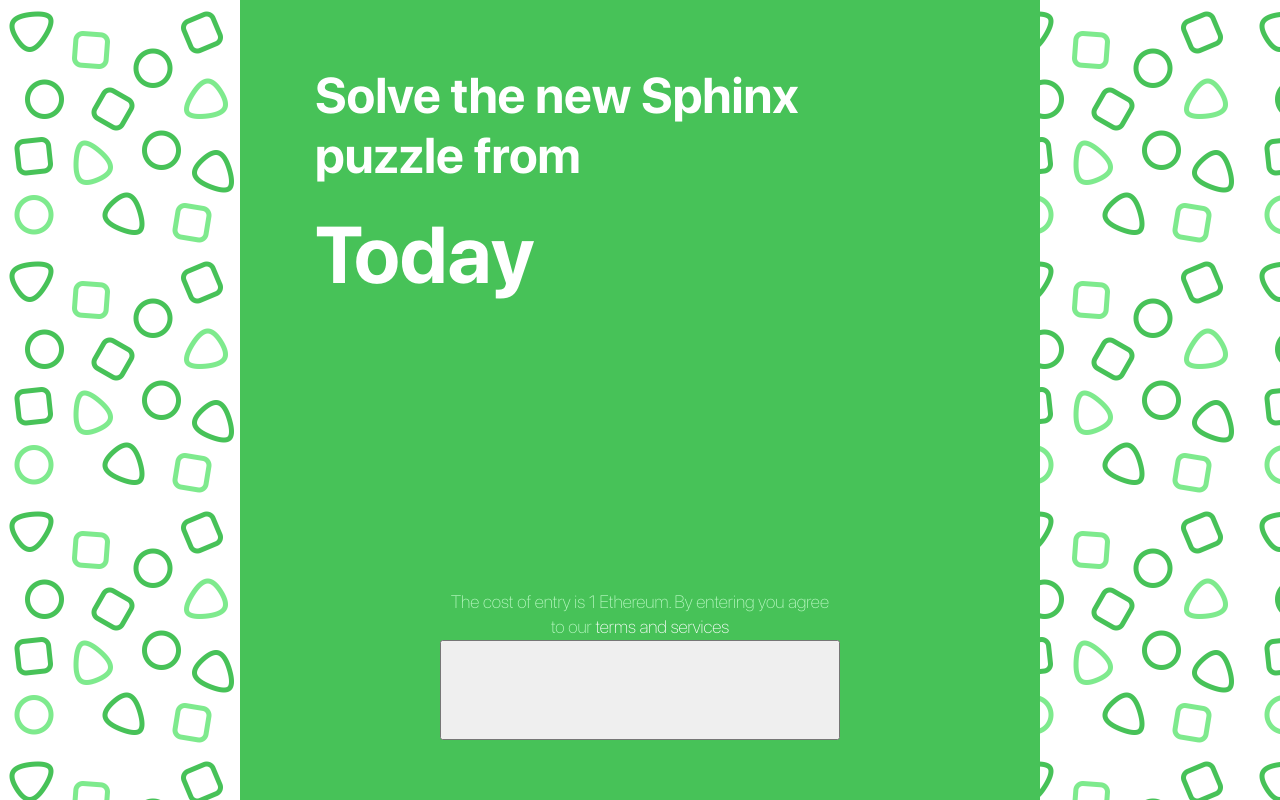
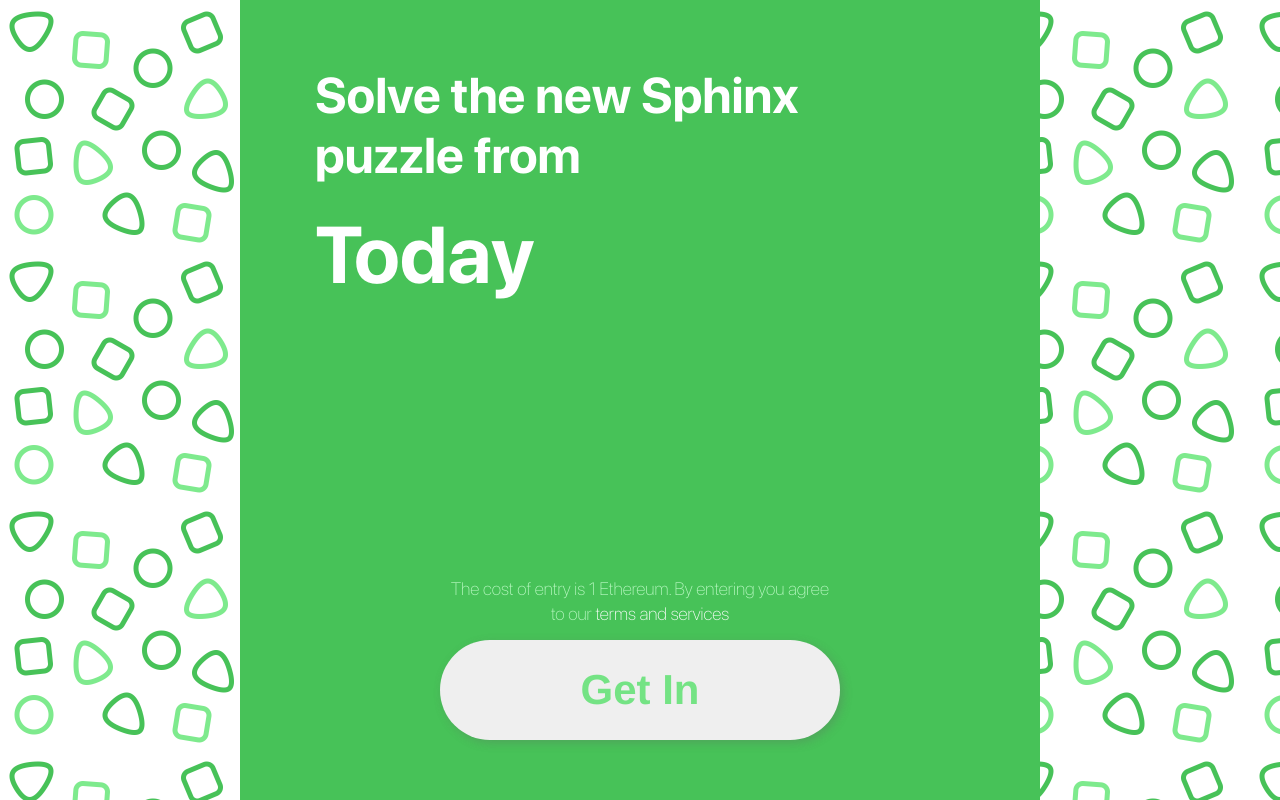
Before and after one commit to zalsader/Sphinx-HTN, a website: page src/index.html in a window 1280 px wide. Drawn offline with nearby package versions, Linux system fonts and the light colour scheme; files whose address does not match are found by name.

Commit message:
button first touch

```diff
--- a/src/css/sphinx-styles.css
+++ b/src/css/sphinx-styles.css
@@ -61,4 +61,14 @@ background-size: 250px;
 .btnBottom {
     width: 400px;
     height: 100px;
+    margin-top: 2%;
+    border-radius: 50px;
+    border-color: transparent;
+    box-shadow: 3px 3px 10px rgba(100, 100, 100, 0.3);
 }
+
+#btnBottomText {
+  font-size: 3em;
+  font-weight: bold;
+  color: #74E384;
+}
--- a/src/index.html
+++ b/src/index.html
@@ -23,9 +23,8 @@
 
       </div>
       <div class="bottomContent">
-          <p id="textTerms">The cost of entry is 1 Ethereum. By entering you agree to our
-            <span id="textTermsWhite">terms and services</p>
-            <button class="btnBottom"><span id="btnBottomText"></span></button>
+          <p id="textTerms">The cost of entry is 1 Ethereum. By entering you agree to our <span id="textTermsWhite">terms and services</p>
+          <button class="btnBottom"><span id="btnBottomText">Get In</span></button>
         </div>
     </div>
 
```
